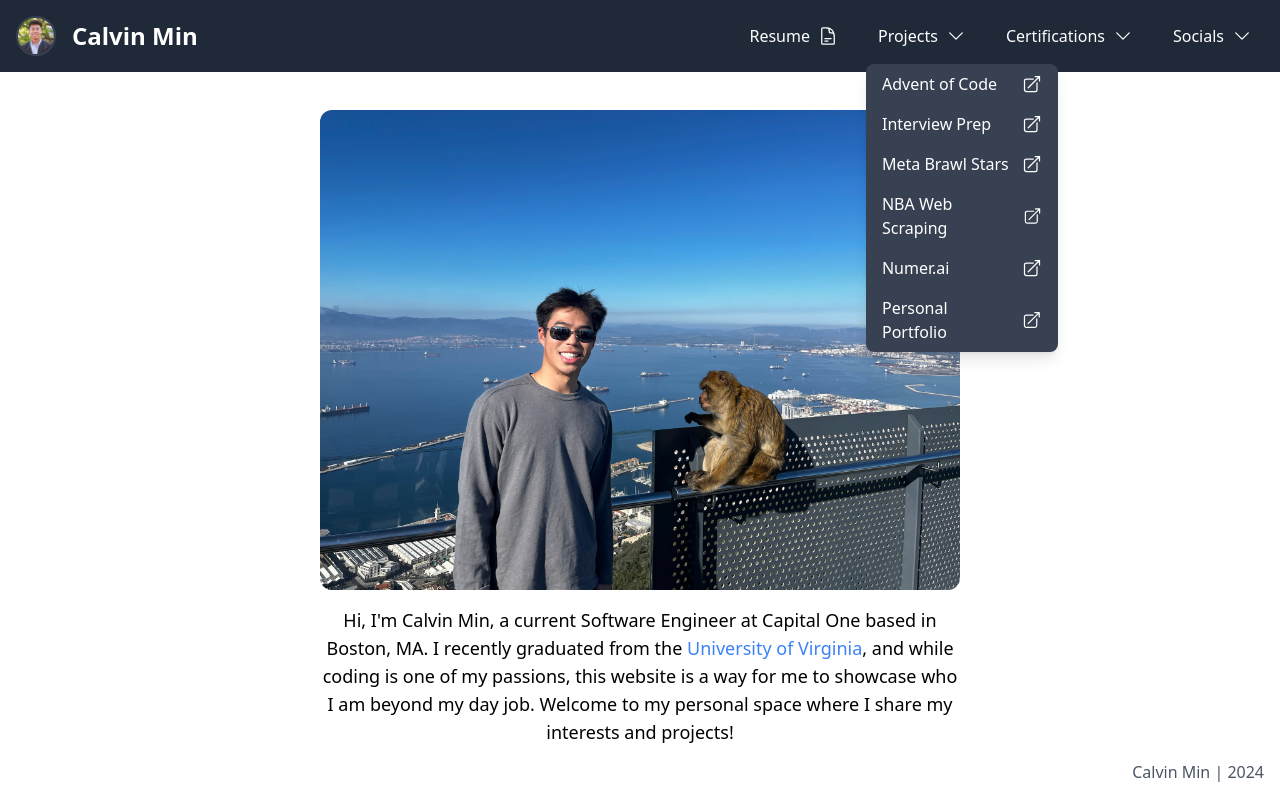
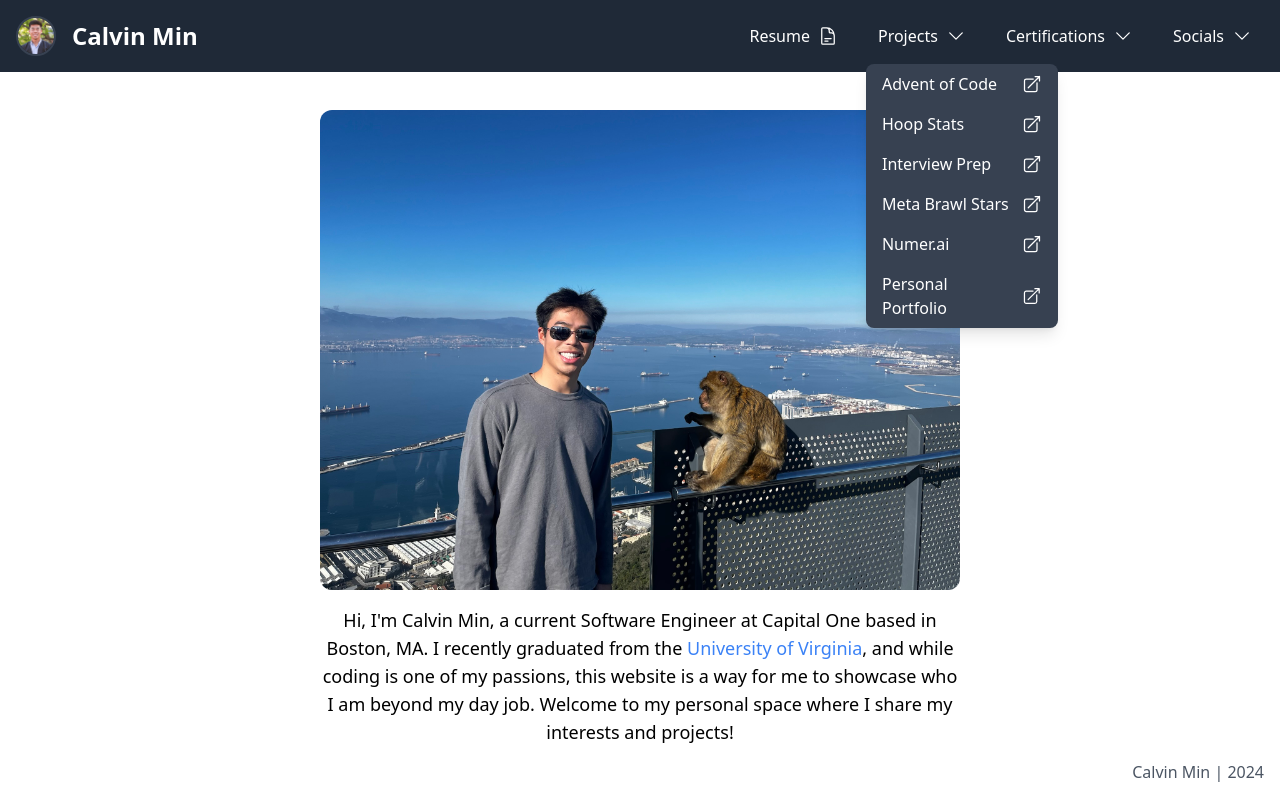
Before and after one commit to Calvinjmin/Portfolio-Modern, a React (Create React App) app: page / in a window 1280 px wide. Both pictures are taken after a click on the button "Projects". Built offline with nearby package versions, Linux system fonts and the light colour scheme.

Commit message:
Hoop Stats Project

```diff
--- a/src/components/Navbar.js
+++ b/src/components/Navbar.js
@@ -72,6 +72,15 @@ export default function Navbar() {
                   <ArrowTopRightOnSquareIcon className="w-5 h-5 ml-2" />
                 </a>
                 <a
+                  href="https://github.com/Calvinjmin/HoopStats"
+                  target="_blank"
+                  rel="noopener noreferrer"
+                  className="block px-4 py-2 text-white hover:bg-gray-600 flex items-center justify-between"
+                >
+                  Hoop Stats
+                  <ArrowTopRightOnSquareIcon className="w-5 h-5 ml-2" />
+                </a>
+                <a
                   href="https://github.com/Calvinjmin/Interview_Questions"
                   target="_blank"
                   rel="noopener noreferrer"
@@ -87,15 +96,6 @@ export default function Navbar() {
                   className="block px-4 py-2 text-white hover:bg-gray-600 flex items-center justify-between"
                 >
                   Meta Brawl Stars
-                  <ArrowTopRightOnSquareIcon className="w-5 h-5 ml-2" />
-                </a>
-                <a
-                  href="https://github.com/Calvinjmin/NBA-Web-Scraping"
-                  target="_blank"
-                  rel="noopener noreferrer"
-                  className="block px-4 py-2 text-white hover:bg-gray-600 flex items-center justify-between"
-                >
-                  NBA Web Scraping
                   <ArrowTopRightOnSquareIcon className="w-5 h-5 ml-2" />
                 </a>
                 <a
@@ -243,6 +243,15 @@ export default function Navbar() {
                   <ArrowTopRightOnSquareIcon className="w-5 h-5 ml-2" />
                 </a>
                 <a
+                  href="https://github.com/Calvinjmin/HoopStats"
+                  target="_blank"
+                  rel="noopener noreferrer"
+                  className="block px-4 py-2 text-white hover:bg-gray-600 flex items-center justify-between"
+                >
+                  Hoop Stats
+                  <ArrowTopRightOnSquareIcon className="w-5 h-5 ml-2" />
+                </a>
+                <a
                   href="https://github.com/Calvinjmin/Interview_Questions"
                   target="_blank"
                   rel="noopener noreferrer"
@@ -258,15 +267,6 @@ export default function Navbar() {
                   className="block px-4 py-2 text-white hover:bg-gray-600 flex items-center justify-between"
                 >
                   Meta Brawl Stars
-                  <ArrowTopRightOnSquareIcon className="w-5 h-5 ml-2" />
-                </a>
-                <a
-                  href="https://github.com/Calvinjmin/NBA-Web-Scraping"
-                  target="_blank"
-                  rel="noopener noreferrer"
-                  className="block px-4 py-2 text-white hover:bg-gray-600 flex items-center justify-between"
-                >
-                  NBA Web Scraping
                   <ArrowTopRightOnSquareIcon className="w-5 h-5 ml-2" />
                 </a>
                 <a
```
